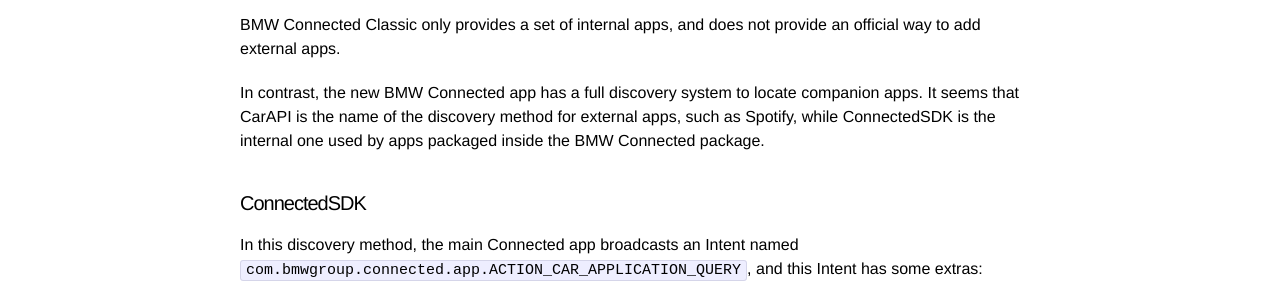
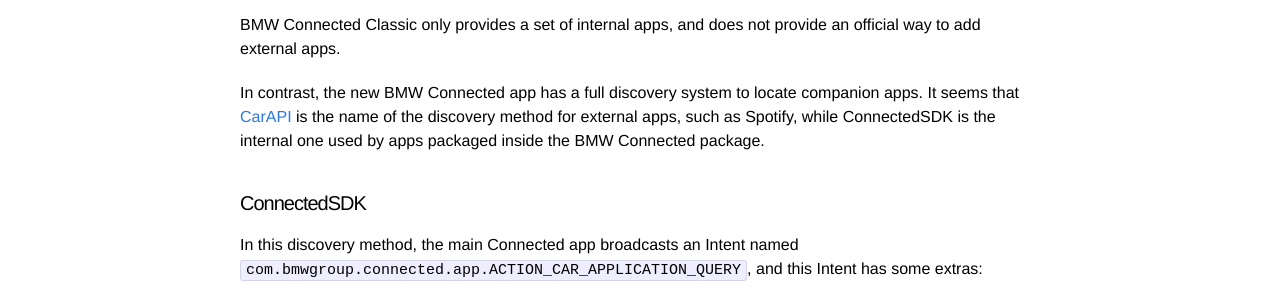
Before and after one commit to BimmerGestalt/BMWConnectedAnalysis, a Jekyll site: the page built from docs/app-behavior.md, in a window 1280 px wide and 900 px high. Shown: the part 319-619 px from the top of the window. Built offline with Jekyll 4.4.1, drawn with Linux system fonts in a browser that asks for light colours; some of the changed lines change nothing that is shown; some of the changed text lies outside the part shown.

Commit message:
Adds some notes about CarAPI

```diff
--- a/docs/app-behavior.md
+++ b/docs/app-behavior.md
@@ -10,7 +10,7 @@
 
 BMW Connected Classic only provides a set of internal apps, and does not provide an official way to add external apps.
 
-In contrast, the new BMW Connected app has a full discovery system to locate companion apps. It seems that CarAPI is the name of the discovery method for external apps, such as Spotify, while ConnectedSDK is the internal one used by apps packaged inside the BMW Connected package.
+In contrast, the new BMW Connected app has a full discovery system to locate companion apps. It seems that [CarAPI]({{ site.baseurl }}{% link carapi.md %}) is the name of the discovery method for external apps, such as Spotify, while ConnectedSDK is the internal one used by apps packaged inside the BMW Connected package.
 
 #### ConnectedSDK
 
@@ -82,6 +82,7 @@
 | `instance_id` | int | The USB port that the car thinks we are attached to |
 | `security_service` | int | The Service Intent name to reach the security service, such as `de.bmw.connected.na.SECURITY_SERVICE` |
 
+Notably, CarAPI apps do not connect directly to the Etch proxy port, but instead rely on an Intent-based RPC system to request that Connected manage the connection on their behalf. This RPC system has all the names intact, and may be a useful way to trace high-level behaviors into Etch requests.
 
 ### Authentication
 
```
